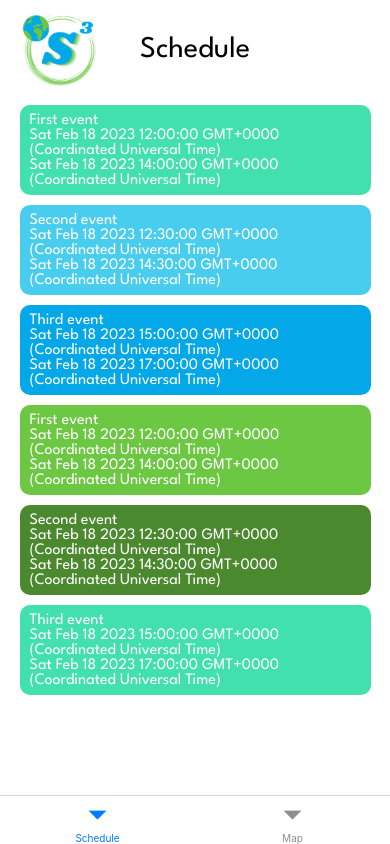
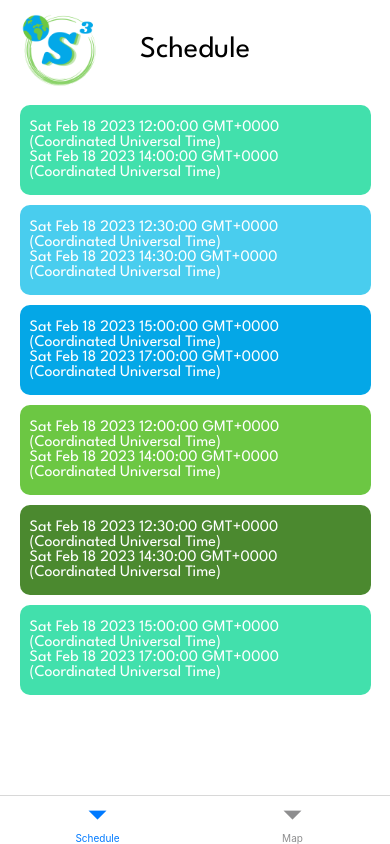
Before and after one commit to studentsustainabilitysummit/SSS-App, a React Native app: screen /Schedule in a window 390 px wide. Built offline with nearby package versions, Linux system fonts and the light colour scheme.

Commit message:
Add topic and speaker name fields to Event. Remove name field.

```diff
--- a/app/Event.js
+++ b/app/Event.js
@@ -1,12 +1,13 @@
 export class Event {
 
-    constructor(id, theme, name, startTime, endTime){
+    constructor(id, theme, topic, speaker, startTime, endTime){
         if(this.constructor === Event) {
             throw new Error("Event class cannot be instantiated! Use InPersonEvent or OnlineEvent instead!");
         }
         this.id = id;
         this.theme = theme;
-        this.name = name;
+        this.topic = topic;
+        this.speaker = speaker;
         this.startTime = startTime;
         this.endTime = endTime;
     };
@@ -32,8 +33,8 @@ export class Event {
 
 export class InPersonEvent extends Event {
 
-    constructor(id, theme, name, startTime, endTime, location){
-        super(id, theme, name, startTime, endTime);
+    constructor(id, theme, topic, speaker, startTime, endTime, location){
+        super(id, theme, topic, speaker, startTime, endTime);
         this.location = location;
     };
 
@@ -41,8 +42,8 @@ export class InPersonEvent extends Event {
 
 export class OnlineEvent extends Event {
 
-    constructor(id, theme, name, startTime, endTime, zoom){
-        super(id, theme, name, startTime, endTime);
+    constructor(id, theme, topic, speaker, startTime, endTime, zoom){
+        super(id, theme, topic, speaker, startTime, endTime);
         this.zoom = zoom;
     }
 
--- a/app/screens/ScheduleScreen.js
+++ b/app/screens/ScheduleScreen.js
@@ -10,12 +10,12 @@ import HeaderView from '../views/HeaderView';
 const location1 = new BuildingLocation(1, "First building", "101", 38.98598, -76.94509);
 const location2 = new BuildingLocation(2, "First building", "201", 38.98598, -76.94509);
 
-const event1 = new InPersonEvent(1, Theme.Development, "First event", new Date(2023, 1, 18, 12, 0), new Date(2023, 1, 18, 14, 0), location1);
-const event2 = new InPersonEvent(2, Theme.Energy, "Second event", new Date(2023, 1, 18, 12, 30), new Date(2023, 1, 18, 14, 30), location2);
-const event3 = new InPersonEvent(3, Theme.Health, "Third event", new Date(2023, 1, 18, 15, 0), new Date(2023, 1, 18, 17, 0), location2);
-const event4 = new InPersonEvent(4, Theme.Climate, "First event", new Date(2023, 1, 18, 12, 0), new Date(2023, 1, 18, 14, 0), location1);
-const event5 = new InPersonEvent(5, Theme.Life, "Second event", new Date(2023, 1, 18, 12, 30), new Date(2023, 1, 18, 14, 30), location2);
-const event6 = new InPersonEvent(6, Theme.get(3), "Third event", new Date(2023, 1, 18, 15, 0), new Date(2023, 1, 18, 17, 0), location2);
+const event1 = new InPersonEvent(1, Theme.Development, "The development of the first event", "Ben Marshall", new Date(2023, 1, 18, 12, 0), new Date(2023, 1, 18, 14, 0), location1);
+const event2 = new InPersonEvent(2, Theme.Energy, "The second event's impact on clean energy", "Donald Duck", new Date(2023, 1, 18, 12, 30), new Date(2023, 1, 18, 14, 30), location2);
+const event3 = new InPersonEvent(3, Theme.Health, "The third event improves our health!", "Mickey Mouse", new Date(2023, 1, 18, 15, 0), new Date(2023, 1, 18, 17, 0), location2);
+const event4 = new InPersonEvent(4, Theme.Climate, "The fouth event highlights climate change", "Goofy", new Date(2023, 1, 18, 12, 0), new Date(2023, 1, 18, 14, 0), location1);
+const event5 = new InPersonEvent(5, Theme.Life, "The fifth event is all about the game of life", "Minnie Mouse", new Date(2023, 1, 18, 12, 30), new Date(2023, 1, 18, 14, 30), location2);
+const event6 = new InPersonEvent(6, Theme.get(3), "The sixth event deleops on the first event", "Daisy Duck", new Date(2023, 1, 18, 15, 0), new Date(2023, 1, 18, 17, 0), location2);
 
 const events = [event1, event2, event3, event4, event5, event6];
 
```
